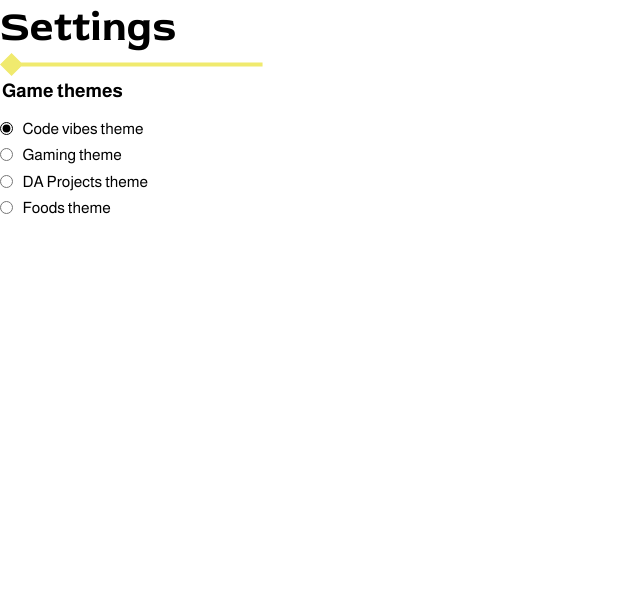
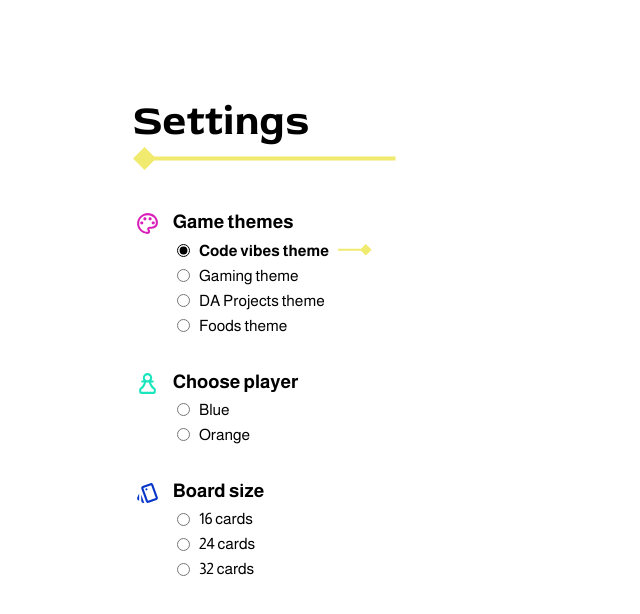
Before and after one commit to Charrath/memory-game, a website built with Vite: page index.html in a window 1280 px wide. Shown: the whole page, without its empty margins (0-640 px from the left). Built offline with nearby package versions, Linux system fonts and the light colour scheme.

Commit message:
feat: complete left side of settings page with selection options

```diff
--- a/index.html
+++ b/index.html
@@ -32,11 +32,14 @@
       </section>
 
       <section id="settings-screen" class="settings">
+        <div class="settings__content">
           <h1>Settings</h1>
-        <img src="/public/assets/images/icons/long-yellow-line.svg" alt="" />
+          <img src="/public/assets/images/icons/long-yellow-arrow.svg" alt="" />
 
-        <fieldset class="settings__themes">
-          <legend class="settings__legend">Game themes</legend>
+          <fieldset>
+            <legend class="settings__legend settings__legend--themes">
+              Game themes
+            </legend>
 
             <div class="settings__options">
               <label class="settings__option">
@@ -60,6 +63,43 @@
               </label>
             </div>
           </fieldset>
+          <fieldset>
+            <legend class="settings__legend settings__legend--player">
+              Choose player
+            </legend>
+
+            <div class="settings__options">
+              <label class="settings__option">
+                <input type="radio" name="player" value="blue" />
+                Blue
+              </label>
+
+              <label class="settings__option">
+                <input type="radio" name="player" value="orange" />
+                Orange
+              </label>
+            </div>
+          </fieldset>
+          <fieldset>
+            <legend class="settings__legend settings__legend--board">
+              Board size
+            </legend>
+            <div class="settings__options">
+              <label class="settings__option">
+                <input type="radio" name="board" value="16" />
+                16 cards
+              </label>
+              <label class="settings__option">
+                <input type="radio" name="board" value="24" />
+                24 cards
+              </label>
+              <label class="settings__option">
+                <input type="radio" name="board" value="32" />
+                32 cards
+              </label>
+            </div>
+          </fieldset>
+        </div>
       </section>
     </main>
     <!-- <section id="field">
--- a/src/scss/pages/_settings.scss
+++ b/src/scss/pages/_settings.scss
@@ -15,23 +15,56 @@
     font-size: a.scale(54px);
   }
 
-  &__themes {
+  fieldset {
     width: 100%;
-    margin: 0;
     padding: 0;
     border: none;
+    margin-top: a.scale(48px);
+  }
+
+  &__content {
+    padding-top: a.scale(120px);
+    padding-left: a.scale(170px);
   }
 
   &__legend {
-    margin-bottom: a.scale(24px);
+    margin-bottom: a.scale(8px);
     font-size: a.scale(24px);
     font-weight: 700;
+
+    &::before {
+      content: "";
+      display: inline-block;
+
+      width: a.scale(32px);
+      height: a.scale(32px);
+      margin-right: a.scale(12px);
+
+      background-position: center;
+      background-size: contain;
+      background-repeat: no-repeat;
+
+      vertical-align: middle;
+    }
+
+    &--themes::before {
+      background-image: url("/assets/images/icons/game-themes.svg");
+    }
+
+    &--player::before {
+      background-image: url("/assets/images/icons/choose-player.svg");
+    }
+
+    &--board::before {
+      background-image: url("/assets/images/icons/board-size.svg");
+    }
   }
 
   &__options {
     display: flex;
     flex-direction: column;
     gap: a.scale(12px);
+    margin-left: a.scale(56px);
   }
 
   &__option {
@@ -40,7 +73,30 @@
     gap: a.scale(12px);
 
     font-size: a.scale(20px);
+    line-height: 1;
     accent-color: #000;
     cursor: pointer;
+
+    &::after {
+      content: "";
+      display: block;
+
+      width: a.scale(43px);
+      height: a.scale(18px);
+      flex-shrink: 0;
+
+      background-image: url("/assets/images/icons/yellow-arrow.svg");
+      background-repeat: no-repeat;
+      background-position: center;
+      background-size: contain;
+    }
+
+    &:has(input:checked) {
+      font-weight: 700;
+    }
+
+    &:not(:has(input:checked))::after {
+      display: none;
+    }
   }
 }
```
Also changed, not shown: public/assets/images/icons/board-size.svg (added), public/assets/images/icons/choose-player.svg (added), public/assets/images/icons/game-themes.svg (added), public/assets/images/icons/long-yellow-arrow.svg (renamed from public/assets/images/icons/long-yellow-line.svg), public/assets/images/icons/yellow-arrow.svg (added). Lines whose indentation alone changed are shown as unchanged.
